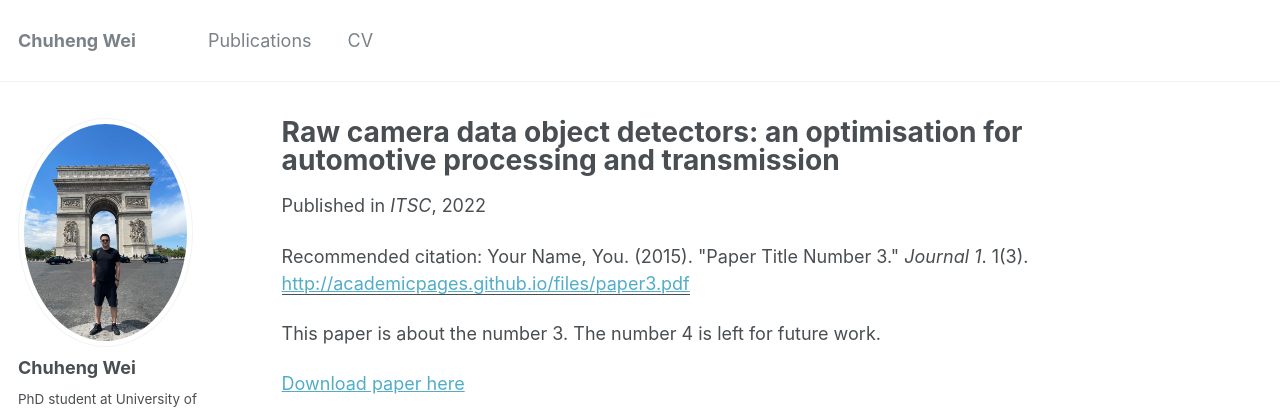
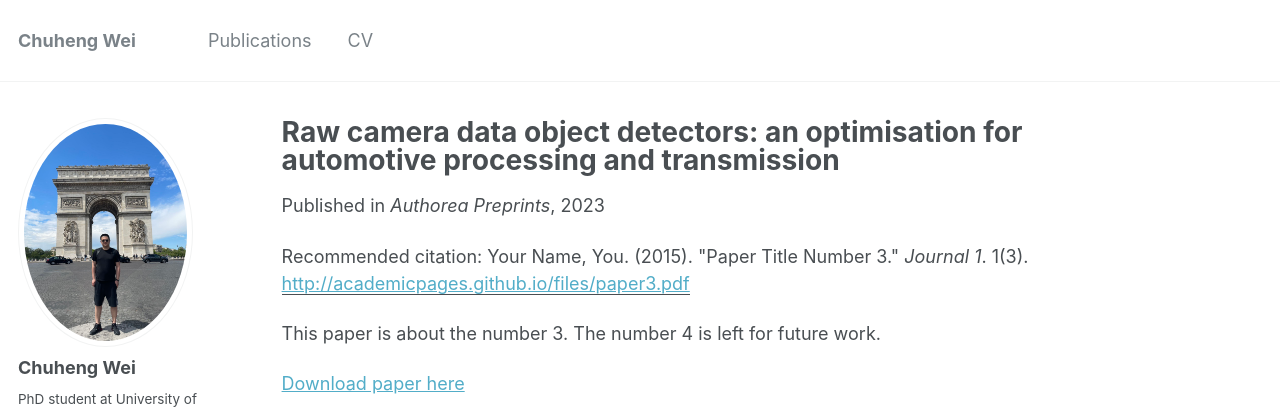
Before and after one commit to ChuhengWei/ChuhengWei.github.io, a Jekyll site: the page built from _publications/2015-10-01-paper-title-number-4.md, in a window 1280 px wide. Shown: the top 409 px of the page. Built offline with Jekyll 4.4.1, drawn with Linux system fonts in a browser that asks for light colours; some web fonts are replaced.

Commit message:
Update 2015-10-01-paper-title-number-4.md

```diff
--- a/_publications/2015-10-01-paper-title-number-4.md
+++ b/_publications/2015-10-01-paper-title-number-4.md
@@ -3,8 +3,8 @@ title: "Raw camera data object detectors: an optimisation for automotive process
 collection: publications
 permalink: /publication/2023-paper-4
 excerpt: 'The growth of the '
-date: 2022-10-01
-venue: 'ITSC'
+date: 2023-10-31
+venue: 'Authorea Preprints'
 paperurl: 'http://academicpages.github.io/files/paper3.pdf'
 citation: 'Your Name, You. (2015). &quot;Paper Title Number 3.&quot; <i>Journal 1</i>. 1(3).'
 ---
```
